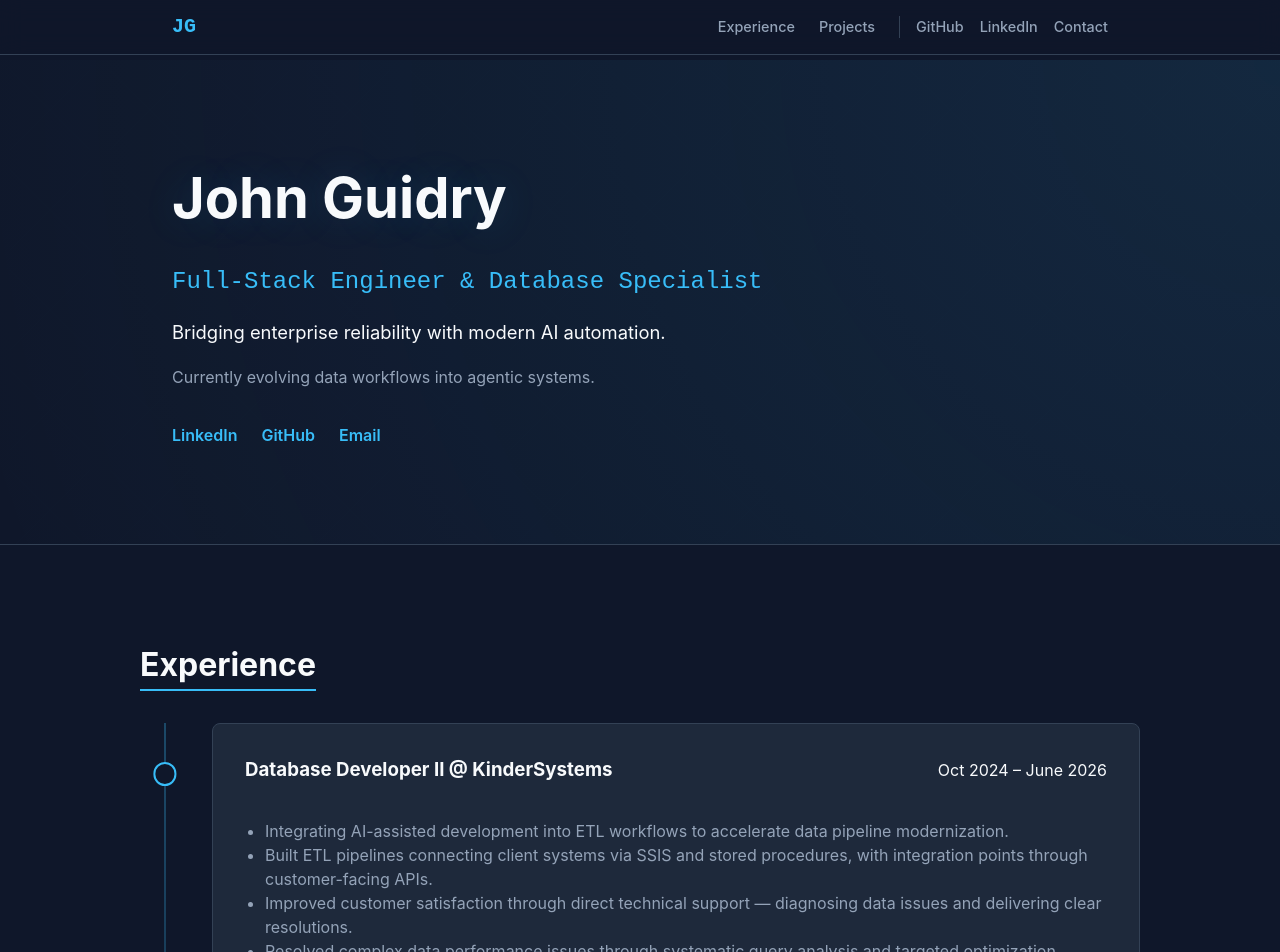
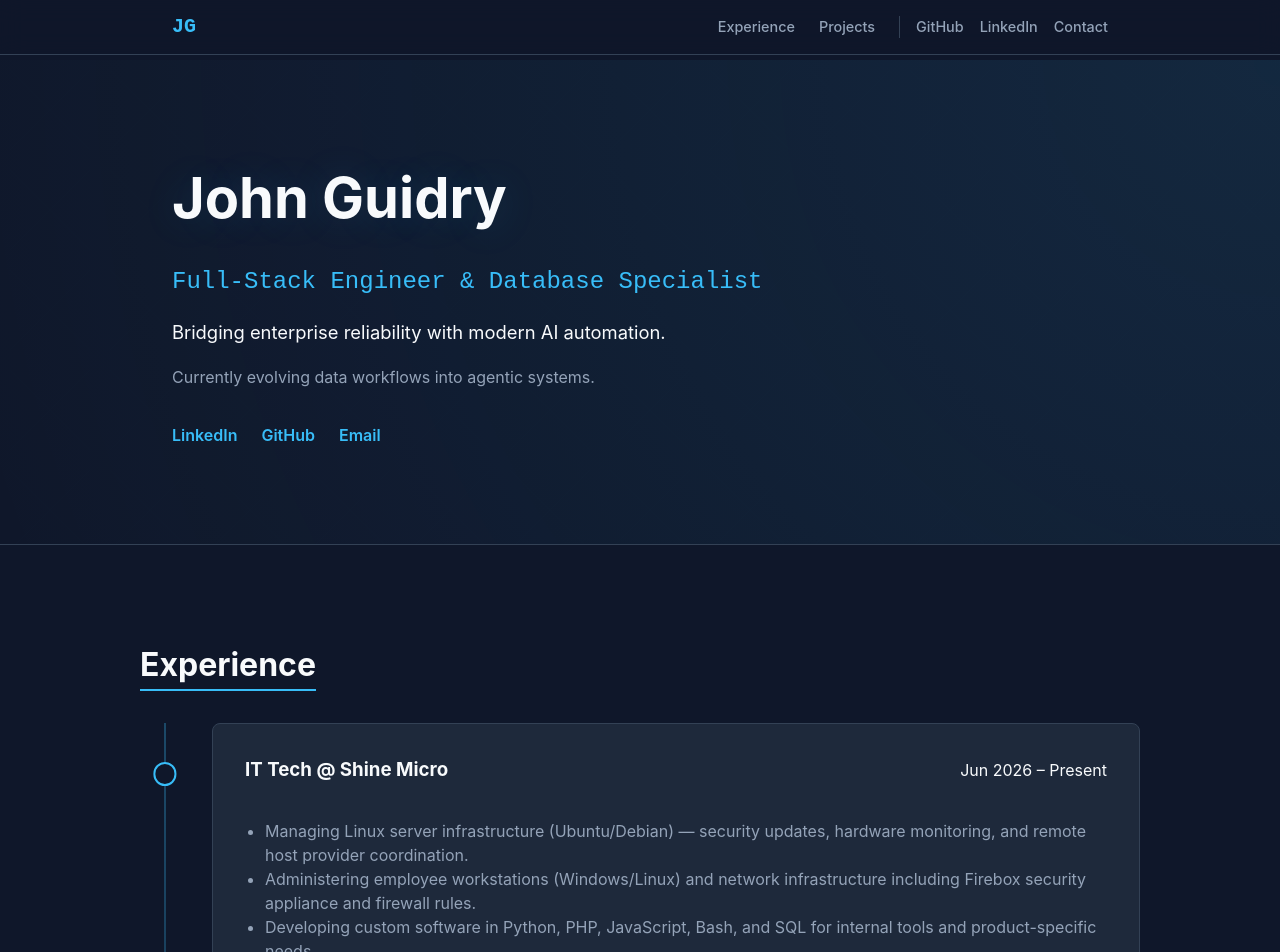
Before and after one commit to JohnGuidry/prosite, a React (Vite) app: page / in a window 1280 px wide. Shown: the top 952 px of the page. Built offline with nearby package versions, Linux system fonts and the light colour scheme.

Commit message:
Add Shine Micro IT Tech role, update KinderSystems end date

```diff
--- a/src/data/content.ts
+++ b/src/data/content.ts
@@ -13,10 +13,24 @@ export const profile: Profile = {
 
 export const experiences: Experience[] = [
   {
+    id: "shine",
+    company: "Shine Micro",
+    role: "IT Tech",
+    period: "Jun 2026 – Present",
+    location: "Port Townsend, WA",
+    summary: [
+      "Managing Linux server infrastructure (Ubuntu/Debian) — security updates, hardware monitoring, and remote host provider coordination.",
+      "Administering employee workstations (Windows/Linux) and network infrastructure including Firebox security appliance and firewall rules.",
+      "Developing custom software in Python, PHP, JavaScript, Bash, and SQL for internal tools and product-specific needs.",
+      "Maintaining the AIS receiver network — map plotting, receiver reporting, and MMSI database interfaces (PHP/SQL/Python)."
+    ],
+    deepDive: "Full-spectrum IT and software development at a marine electronics manufacturer. Covers infrastructure management, network security, custom software development, and physical access control — with a focus on the AIS receiver product line."
+  },
+  {
     id: "kinder",
     company: "KinderSystems",
     role: "Database Developer II",
-    period: "Oct 2024 – June 2026",
+    period: "Oct 2024 – Jun 2026",
     location: "Remote",
     summary: [
       "Integrating AI-assisted development into ETL workflows to accelerate data pipeline modernization.",
```
